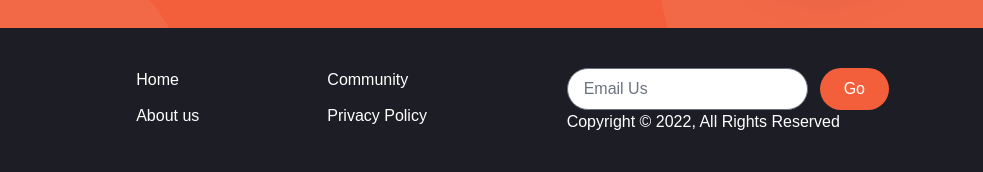
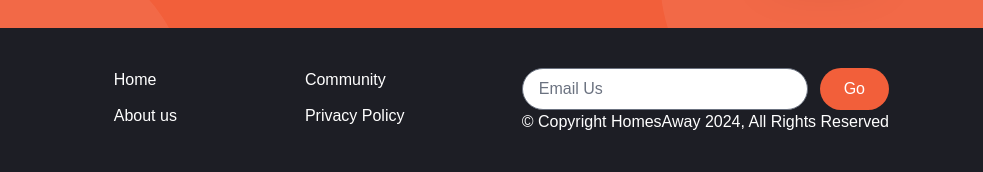
Before and after one commit to Cyrildickson/Homesaways, a website: page houses.html in a window 1280 px wide. Shown: the part 1273-1445 px from the top of the page, 297-1280 px from the left. Drawn offline with nearby package versions, Linux system fonts and the light colour scheme.

Commit message:
same wai hmmm

```diff
--- a/houses.html
+++ b/houses.html
@@ -342,7 +342,7 @@
         </div>
       </form>
       <div class="hidden text-white md:block">
-        Copyright &copy; 2022, All Rights Reserved
+        &copy; Copyright HomesAway 2024, All Rights Reserved
       </div>
     </div>
   </div>
```
Also changed, not shown: cars.html (+1 -1 lines), policy&privicy.html (+1 -1 lines).
